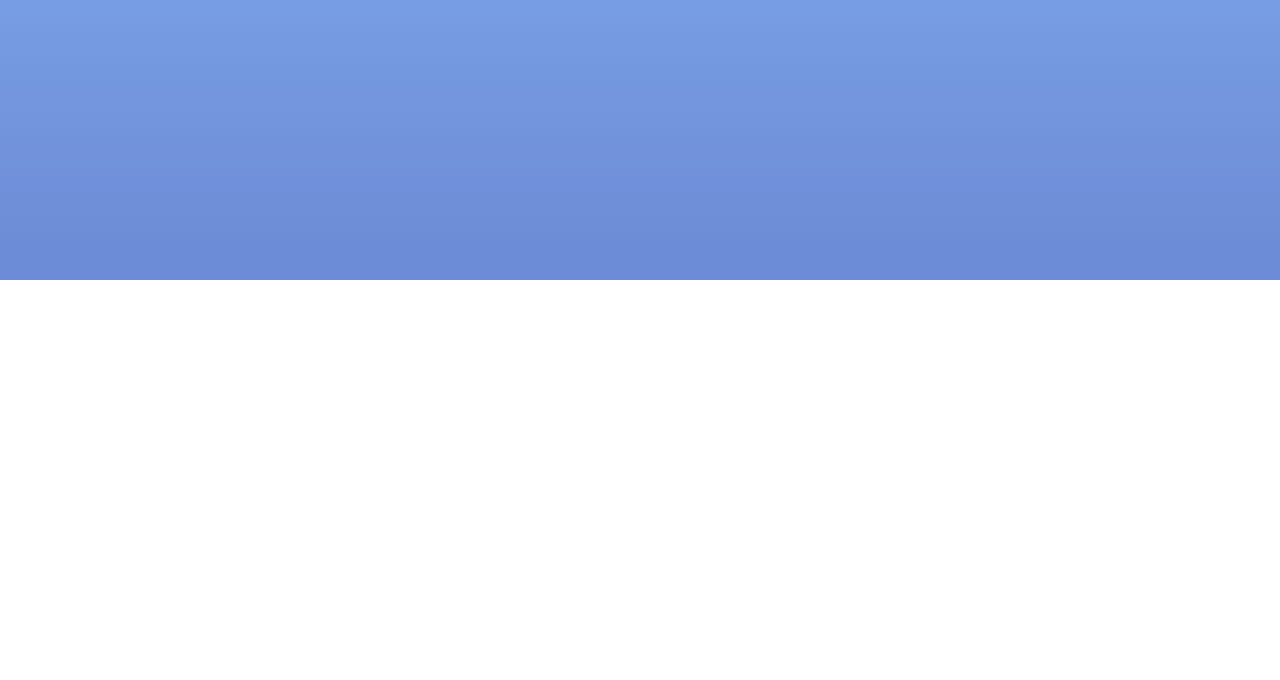
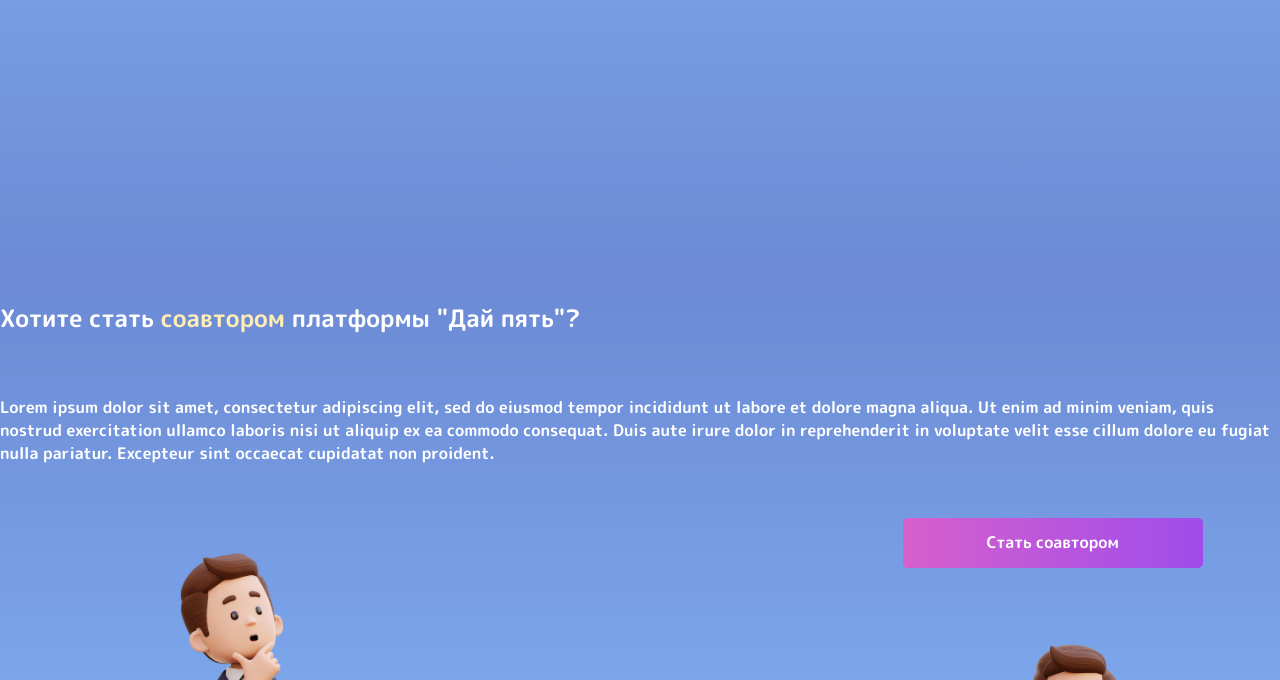
Before and after one commit to Dash-02/React, a React (Create React App) app in the folder preschool/preschool-landing/: page / in a window 1280 px wide. Shown: the part 2120-2800 px from the top of the page. Before the commit the page ends 2400 px from the top, so only its background shows below. Built offline with nearby package versions, Linux system fonts and the light colour scheme.

Commit message:
teachers-all-components

```diff
--- a/preschool/preschool-landing/src/App.js
+++ b/preschool/preschool-landing/src/App.js
@@ -2,6 +2,7 @@ import './App.css';
 import Home from './Home/Home.jsx';
 import Parents from './Pages/Parents.jsx';
 import Preschooler from './Pages/Preschoolers.jsx';
+import Teacher from './Pages/Teachers.jsx';
 
 function App() {
   return (
@@ -9,6 +10,7 @@ function App() {
       <Home/>
       <Parents/>
       <Preschooler/>
+      <Teacher/>
     </div>
   );
 }
--- a/preschool/preschool-landing/src/Pages/Teachers.css
+++ b/preschool/preschool-landing/src/Pages/Teachers.css
@@ -0,0 +1,44 @@
+.teacher {
+    background: linear-gradient(to bottom, #6C8AD5, #8BC0FF);
+    height: 100vh;
+
+    color: #fff;
+    font-family: 'M PLUS Rounded 1c', sans-serif;
+
+    display: flex;
+    justify-content: start;
+    flex-wrap: wrap;
+}
+
+.container {
+    display: flex;
+    align-items: center;
+}
+
+.man {
+    width: 500px;
+    height: 550px;
+}
+
+.man2 {
+    width: 370px;
+    height: 500px;
+}
+
+.list {
+    display: flex;
+    justify-content: center;
+    align-items: center;
+}
+
+.author {
+    display: flex;
+    justify-content: center;
+    align-items: center;
+    flex-wrap: wrap;
+}
+
+.btn-author {
+    width: 300px;
+    height: 50px;
+}
--- a/preschool/preschool-landing/src/Pages/Teachers.jsx
+++ b/preschool/preschool-landing/src/Pages/Teachers.jsx
@@ -0,0 +1,29 @@
+import React from "react";
+import './Teachers.css';
+import imgMan from '../assets/img/man.png';
+import imgMan2 from '../assets/img/man2.png';
+import imgMark from '../assets/icons/mark_check.svg';
+
+function Teacher() {
+    return (
+        <section className="teacher">
+            <h1>Хотите стать <span className="yellow-text">соавтором</span> платформы "Дай пять"?</h1>
+            <p>Lorem ipsum dolor  sit amet, consectetur adipiscing elit, sed do eiusmod tempor incididunt  ut labore et dolore magna aliqua. Ut enim ad minim veniam, quis nostrud  exercitation ullamco laboris nisi ut aliquip ex ea commodo consequat.  Duis aute irure dolor in reprehenderit in voluptate velit esse cillum  dolore eu fugiat nulla pariatur. Excepteur sint occaecat cupidatat non  proident.</p>
+            <div className="container">
+                <img className="man" src={imgMan} alt="man" />
+                <div className="list">
+                    <img src={imgMark} alt="check-mark" />
+                    <p>Зарегистрируйтесь на сайте как преподаватель</p>
+                </div>
+                <div className="author">
+                    <button className="btn-author">
+                        Стать соавтором
+                    </button>
+                    <img className="man2" src={imgMan2} alt="man2" />
+                </div>
+            </div>
+        </section>
+    )
+}
+
+export default Teacher;
```
